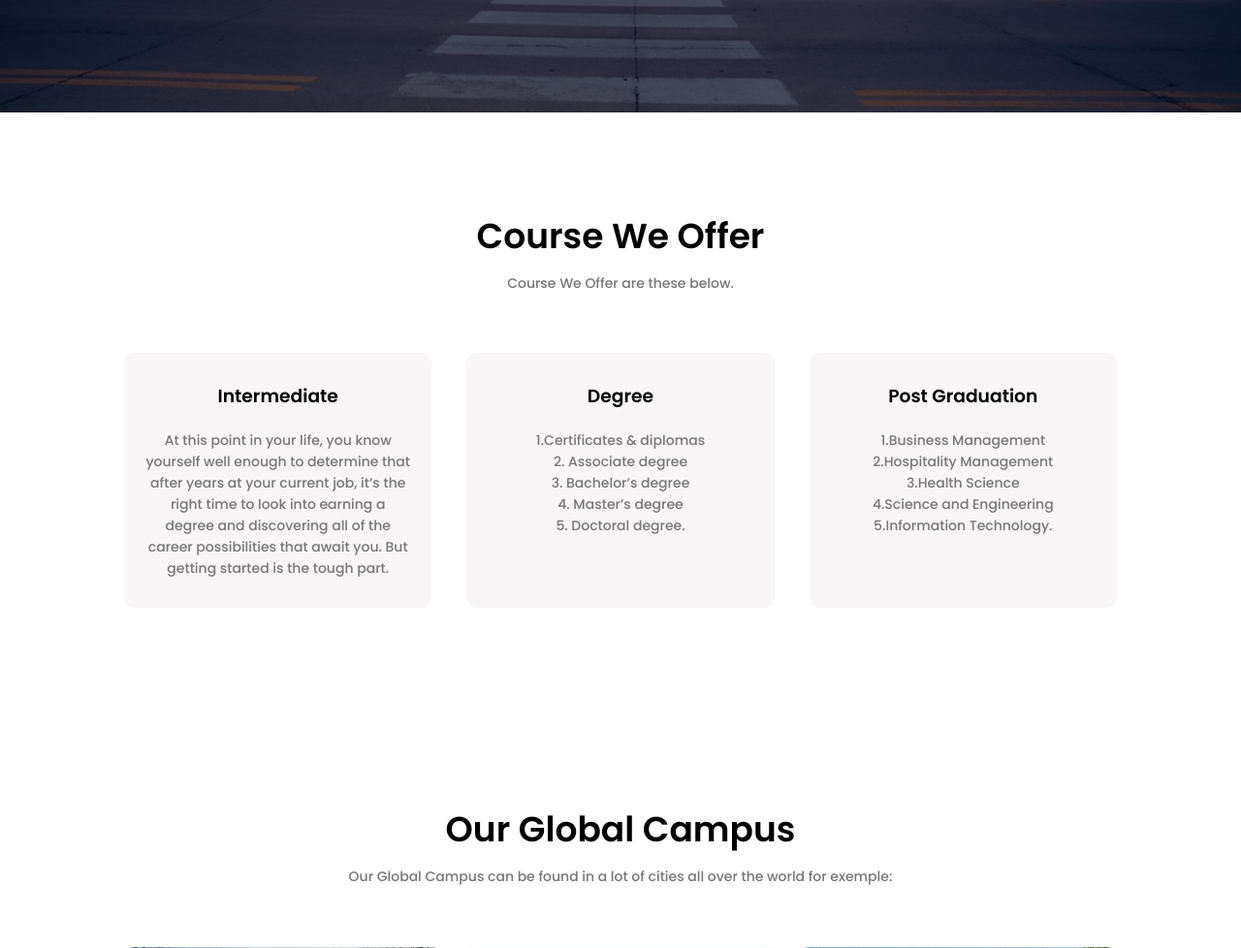
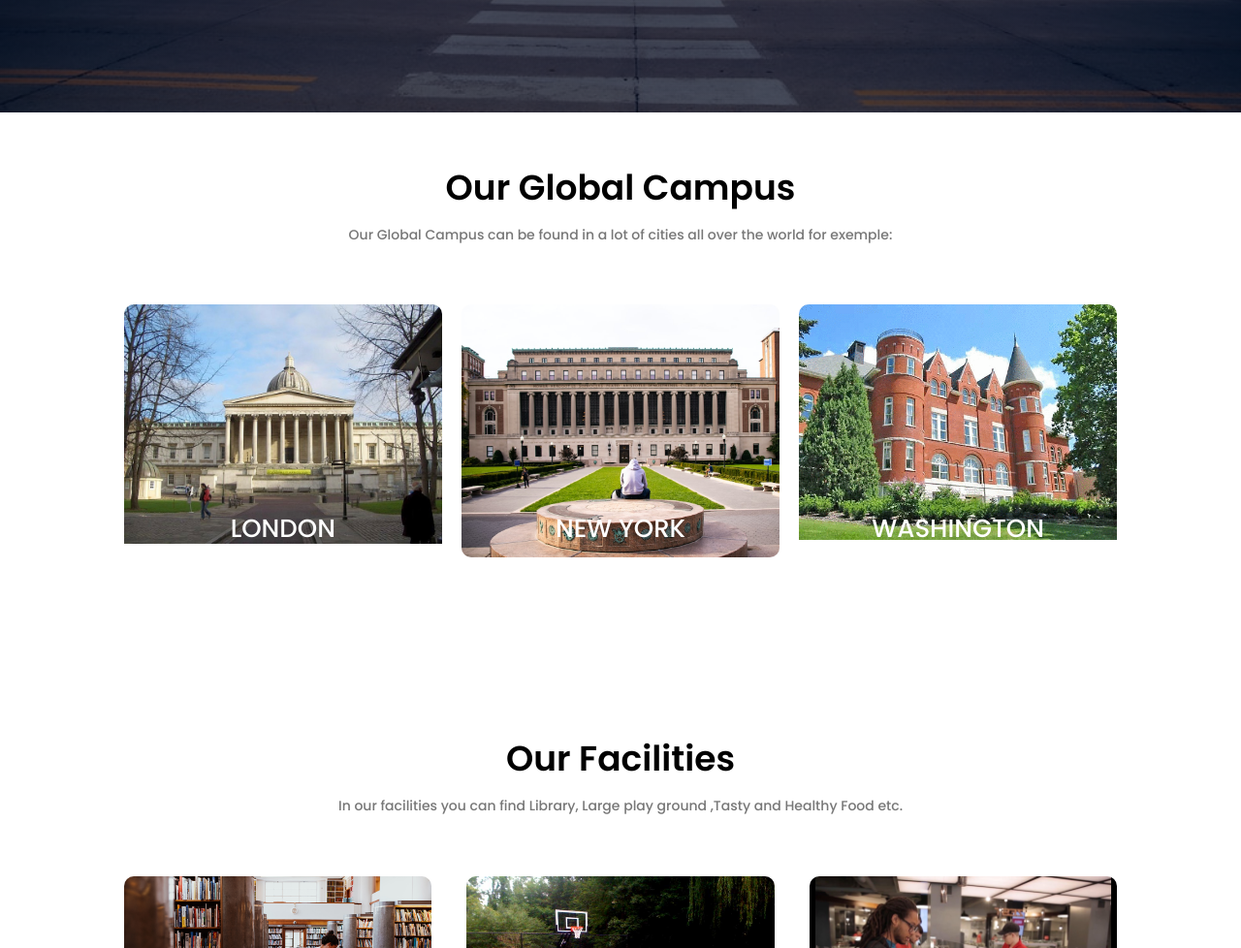
Before and after one commit to jasha-underground/University.github.io, a plain HTML site: page index.html in a window 1280 px wide. Shown: the part 684-1662 px from the top of the page at 97% size. Drawn offline with Linux system fonts and the light colour scheme.

Commit message:
Update index.html

```diff
--- a/index.html
+++ b/index.html
@@ -43,29 +43,7 @@ rel="stylesheet">
         <a href="" class="Aj-hero-btn">Visit Us To know More</a>
     </div>
     </section>
-    <!------ Course ------>
-    <section class="Aj-course">
-        <h1>Course We Offer </h1>
-        <p>Course We Offer are these below.</p>
-        <div class="Aj-row">
-            <div class="Aj-course-col">
-                <h3>Intermediate</h3>
-                <p>At this point in your life, you know yourself well enough to determine that after years at your current job, it’s
-                    the right time to look into earning a degree and discovering all of the career possibilities that await you.
-                    But getting started is the tough part.</p>
-             </div>
 
-            <div class="Aj-course-col">
-                <h3>Degree</h3>
-               <p>1.Certificates & diplomas <br> 2. Associate degree <br> 3. Bachelor’s degree <br>4. Master’s degree <br>5. Doctoral degree.</p>
-            </div>
-            <div class="Aj-course-col">
-                <h3>Post Graduation</h3>
-                <p>1.Business Management <br>2.Hospitality Management <br>3.Health Science <br>4.Science and Engineering <br>
-                5.Information Technology. </p>
-             </div>
-        </div>
-    </section>
 
    <!------- campus ------->
 
```
